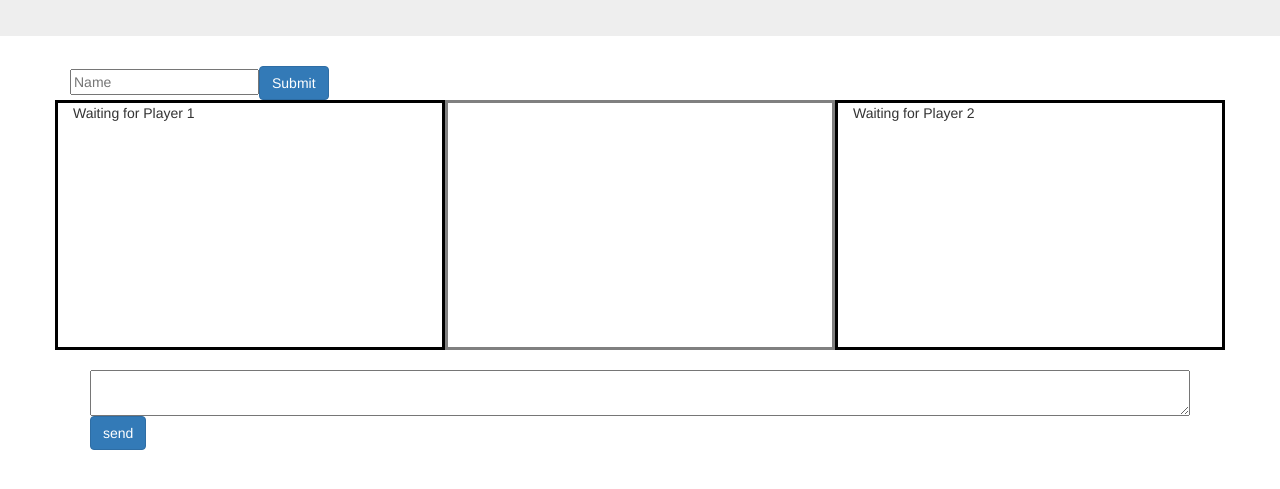
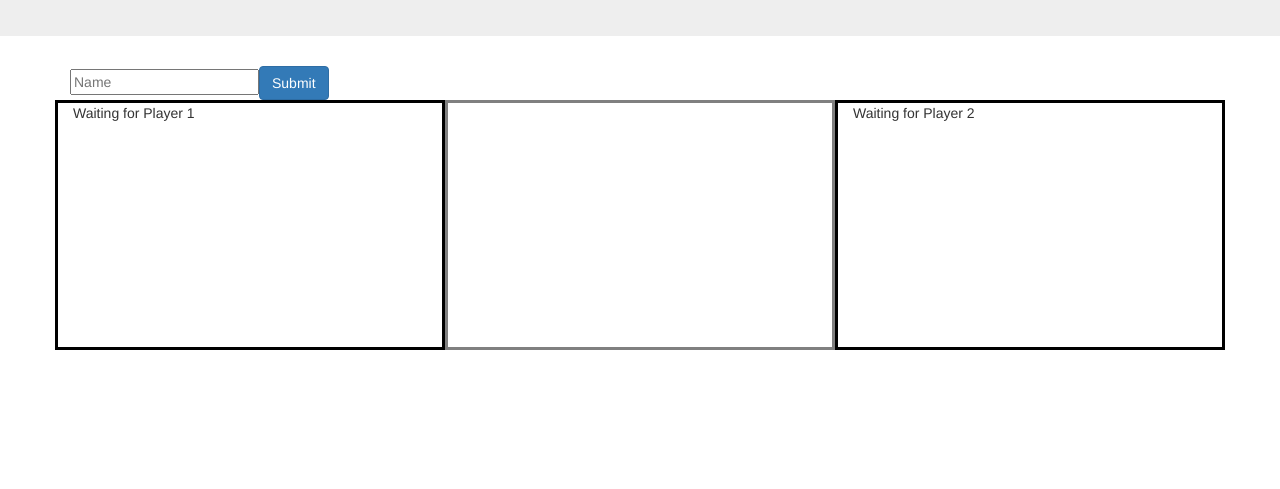
Before and after one commit to abhijit2908/FireBase_Homerwork_RPS, a plain HTML site: page index.html in a window 1280 px wide. Shown: the part 159-648 px from the top of the page. Drawn offline with nearby package versions, Linux system fonts and the light colour scheme; no server answers.

Commit message:
rps removing chat functionality

```diff
--- a/index.html
+++ b/index.html
@@ -36,10 +36,10 @@
                     </div>
 					</div>
 
-                <form id="chat">
+                <!-- <form id="chat">
                 	<textarea  id="chatbox" type="text" class="col-md-12"></textarea>
                 	<input id="send" type="submit" class="btn btn-default btn-primary" value="send">
-                </form>
+                </form> -->
                 </div>
 
 
```
